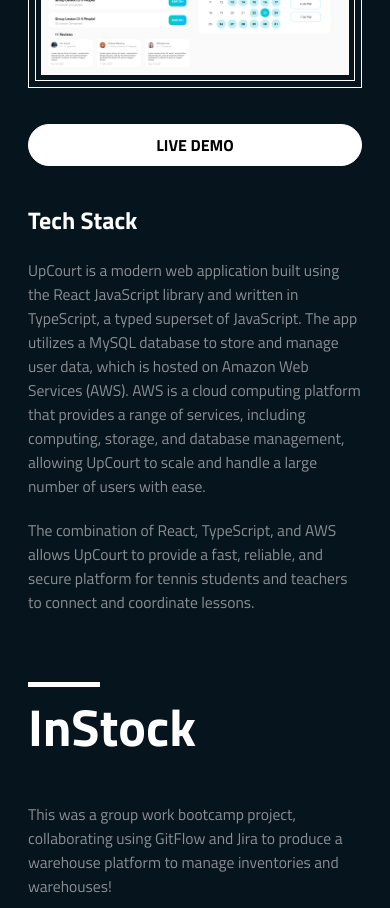
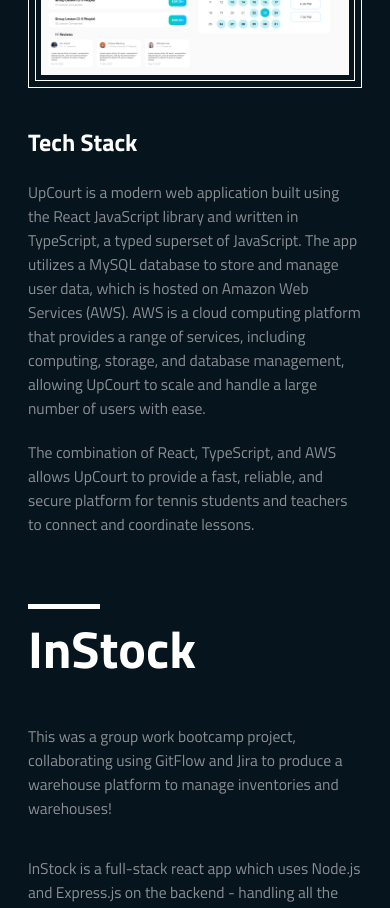
Before and after one commit to timohuennebeck/portfolio-website, a React (Create React App) app: page / in a window 390 px wide. Shown: the part 6900-7808 px from the top of the page. Built offline with nearby package versions, Linux system fonts and the light colour scheme.

Commit message:
remove button for mobile version

```diff
--- a/src/components/UpCourtProject/UpCourtProject.jsx
+++ b/src/components/UpCourtProject/UpCourtProject.jsx
@@ -67,21 +67,21 @@
                     <ImageFrame img={upCourt3} />
                 </div>
             </div>
-            <div className="upcourt__buttons">
+            {/* <div className="upcourt__buttons">
                 <ButtonElement
                     name="LIVE DEMO"
                     href="https://upcourt-internal-social-media.herokuapp.com/"
                     backgroundColor="#FFF"
                     fontColor="#000"
                 />
-                {/* <div className="upcourt__buttons-github">
+                <div className="upcourt__buttons-github">
                     <ButtonElement name="GITHUB" href="https://github.com/timohuennebeck/upcourt" />
                     <ButtonElement
                         name="FIGMA"
                         href="https://www.figma.com/file/VcHAeAbxy9oBoIYdIIOwVm/upcourt-Internal-Social-Media?node-id=0%3A1&t=IKdbWntJnie2hYXF-0"
                     />
-                </div> */}
-            </div>
+                </div>
+            </div> */}
             <div className="upcourt__tech-stack">
                 <h4>Tech Stack</h4>
                 <p>
```
